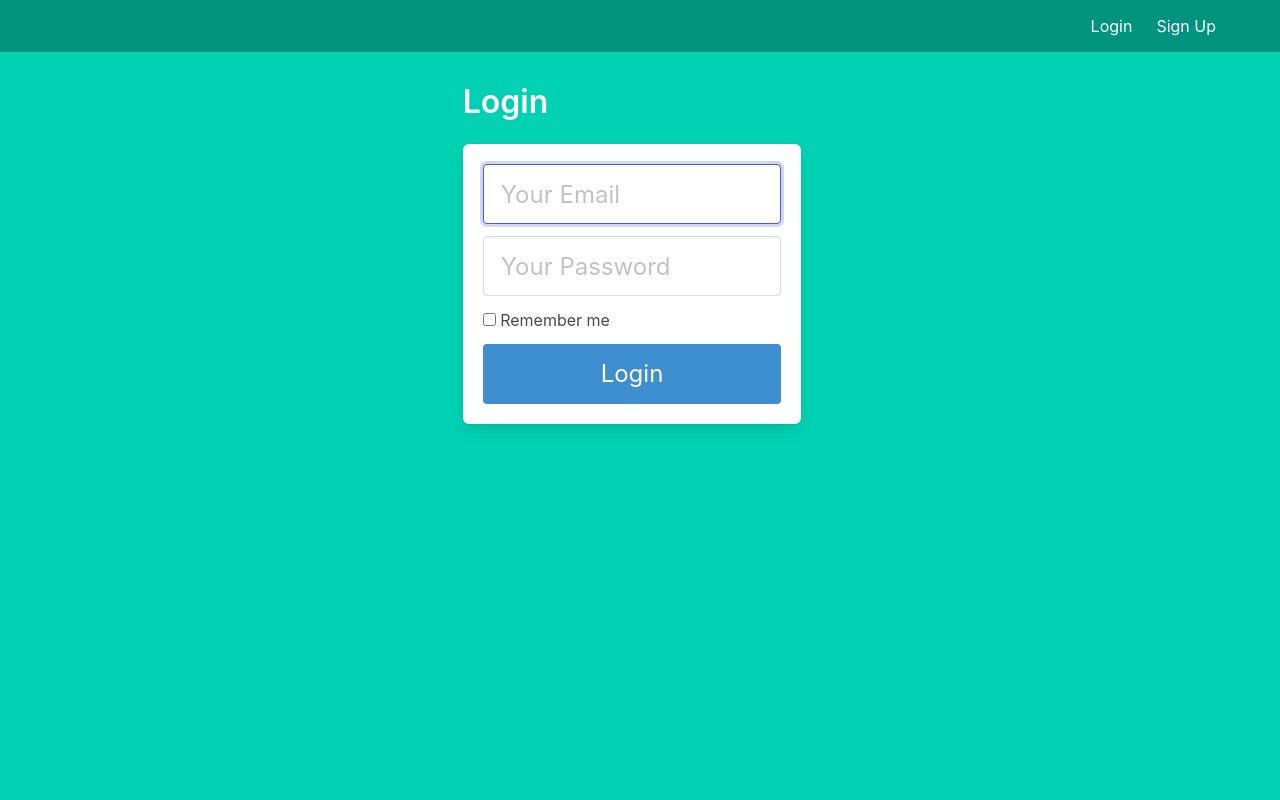
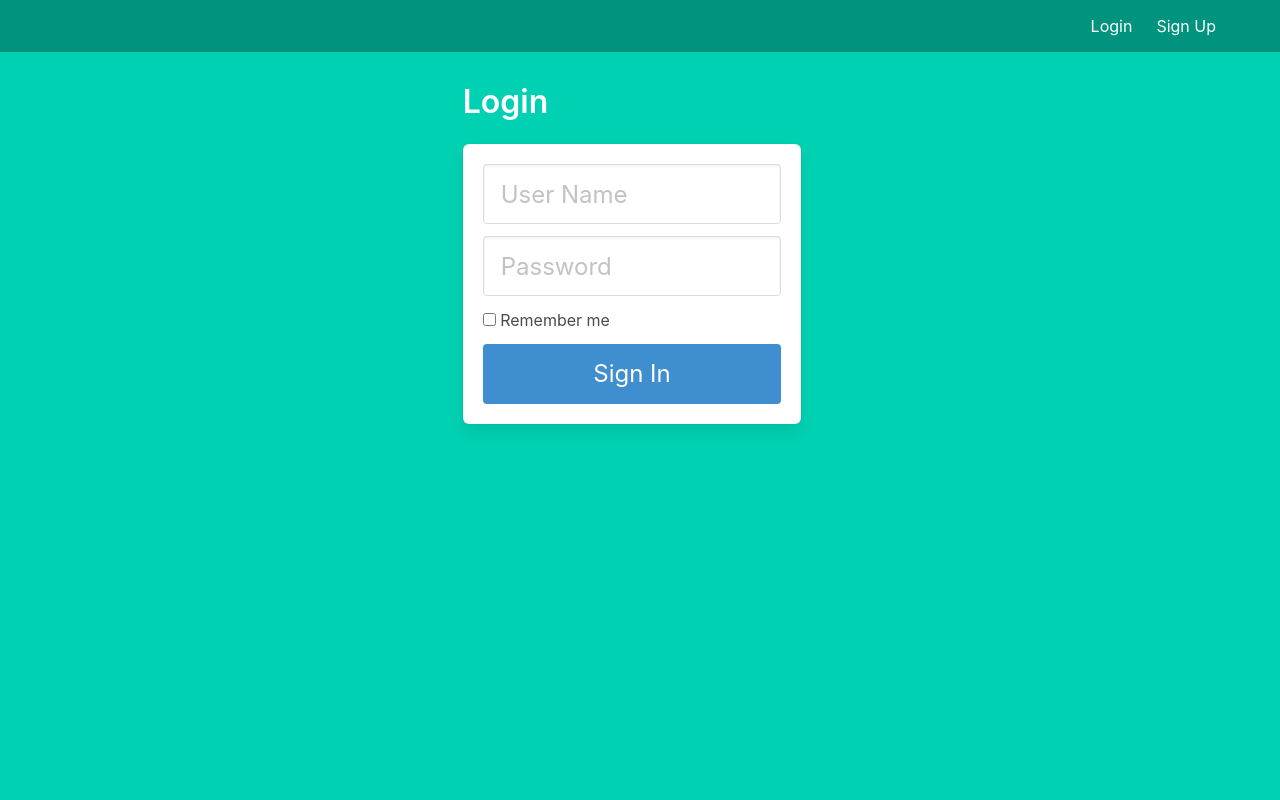
Before and after one commit to nlipski/template_dashboard, a Flask app: page /auth/login in a window 1280 px wide. Run offline with Flask 2, Linux system fonts and the light colour scheme; some libraries are stand-ins or nearby versions.

Commit message:
auth: fix login/signup validation to be done with WTForms

```diff
--- a/app/mod_auth/controllers.py
+++ b/app/mod_auth/controllers.py
@@ -17,6 +17,7 @@ from app.mod_auth.models import User
 
 # Define the blueprint: 'auth', set its url prefix: app.url/auth
 mod_auth = Blueprint('auth', __name__, url_prefix='/auth')
+
 
 # Set the route and accepted methods
 @mod_auth.route('/login', methods=['GET', 'POST'])
@@ -63,13 +64,14 @@ def signup():
                         name = form.name.data,
                         password = generate_password_hash(form.password.data),
                         role = 0,
-                        status = 0)
+                        status = 1)
 
         db.session.add(new_user)
         db.session.commit()
 
     return render_template("auth/signup.html", form=form)
 
+
 @mod_auth.route('/profile')
 @login_required
 def profile():
--- a/app/mod_auth/models.py
+++ b/app/mod_auth/models.py
@@ -24,6 +24,11 @@ class User(Base):
 
     # Authorisation Data: role & status
     role     = db.Column(db.SmallInteger, nullable=False)
+
+    # statuses:
+    # 0 - inactivated
+    # 1 - activated
+    # 2 - blocked
     status   = db.Column(db.SmallInteger, nullable=False)
 
     # New instance instantiation procedure
--- a/app/templates/auth/login.html
+++ b/app/templates/auth/login.html
@@ -14,19 +14,19 @@
         <form method="POST" action="/login">
             <div class="field">
                 <div class="control">
-                    <input class="input is-large" type="email" name="email" placeholder="Your Email" autofocus="">
+                    {{form.email(class_="input is-large email", type="email", placeholder="User Name", size=32)}}
                 </div>
             </div>
 
             <div class="field">
                 <div class="control">
-                    <input class="input is-large" type="password" name="password" placeholder="Your Password">
+                    {{form.password(class_="input is-large password", type="password", placeholder="Password", size=32)}}
                 </div>
             </div>
 
             <div class="field">
                 <label class="checkbox">
-                    <input type="checkbox">
+                    {{form.remember()}}
                     Remember me
                 </label>
             </div>
@@ -37,7 +37,7 @@
                 </div>
             </div> -->
 
-            <button class="button is-block is-info is-large is-fullwidth">Login</button>
+            {{ form.submit(class="button is-block is-info is-large is-fullwidth") }}
         </form>
     </div>
 </div>
```
Also changed, not shown: app/templates/auth/signup.html (+5 -6 lines).
